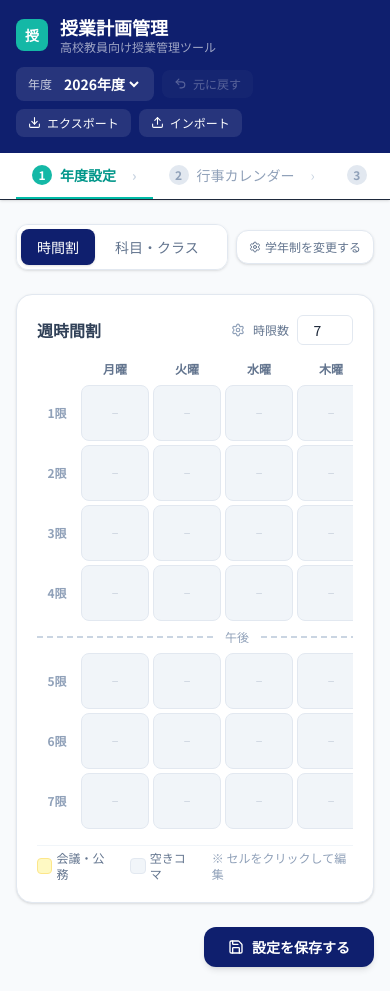
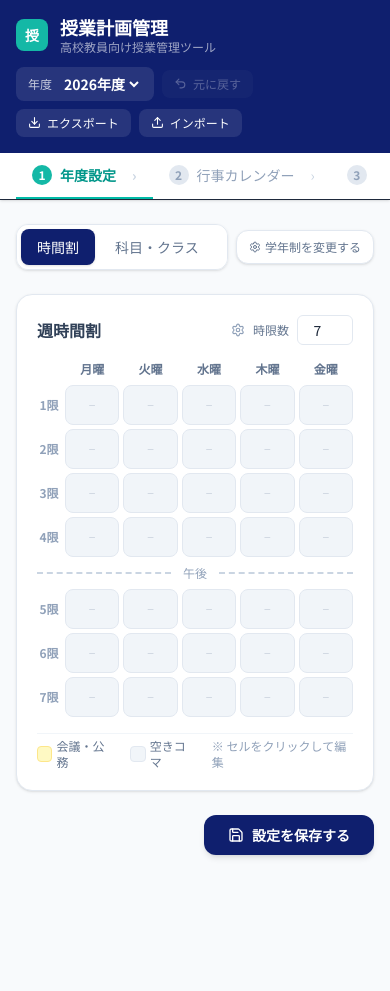
Before and after one commit to sunlabkaraage78-wq/lesson-planner, a React (Vite) app: page /setup in a window 390 px wide. After the commit the page ends 879 px from the top, so only its background shows below. Built offline with nearby package versions, Linux system fonts and the light colour scheme.

Commit message:
Timetable: fit full width on mobile, remove horizontal scroll

```diff
--- a/src/components/TimetableGrid.jsx
+++ b/src/components/TimetableGrid.jsx
@@ -187,7 +187,7 @@ function TimetableCell({ day, period, cell, subjects, classes, subjectClassLinks
   return (
     <button
       onClick={onClick}
-      className="w-full h-full min-h-[56px] rounded-lg border text-xs transition-all hover:opacity-80 hover:shadow-sm flex flex-col items-center justify-center gap-0.5 p-1"
+      className="w-full h-full min-h-[40px] sm:min-h-[56px] rounded-lg border text-xs transition-all hover:opacity-80 hover:shadow-sm flex flex-col items-center justify-center gap-0.5 p-0.5 sm:p-1"
       style={{ backgroundColor: colors.bg, borderColor: colors.border, color: colors.text }}
     >
       {cell?.type === 'lesson' && subject ? (
@@ -254,10 +254,10 @@ export default function TimetableGrid() {
         </div>
       </div>
 
-      <div className="overflow-x-auto">
-        <div className="min-w-[400px]">
+      <div>
+        <div>
           {/* ヘッダー */}
-          <div className="grid gap-1 mb-1" style={{ gridTemplateColumns: `40px repeat(${DAYS.length}, 1fr)` }}>
+          <div className="grid gap-1 mb-1" style={{ gridTemplateColumns: `max(24px, 5vw) repeat(${DAYS.length}, 1fr)` }}>
             <div />
             {DAYS.map(day => (
               <div key={day} className="text-center text-xs font-semibold text-slate-500 py-1">
@@ -277,7 +277,7 @@ export default function TimetableGrid() {
                     <div className="flex-1 border-t-2 border-dashed border-slate-300" />
                   </div>
                 )}
-                <div className="grid gap-1 items-center" style={{ gridTemplateColumns: `40px repeat(${DAYS.length}, 1fr)` }}>
+                <div className="grid gap-1 items-center" style={{ gridTemplateColumns: `max(24px, 5vw) repeat(${DAYS.length}, 1fr)` }}>
                   <div className="text-center text-xs font-bold text-slate-400">{period}限</div>
                   {DAYS.map(day => (
                     <TimetableCell
```
